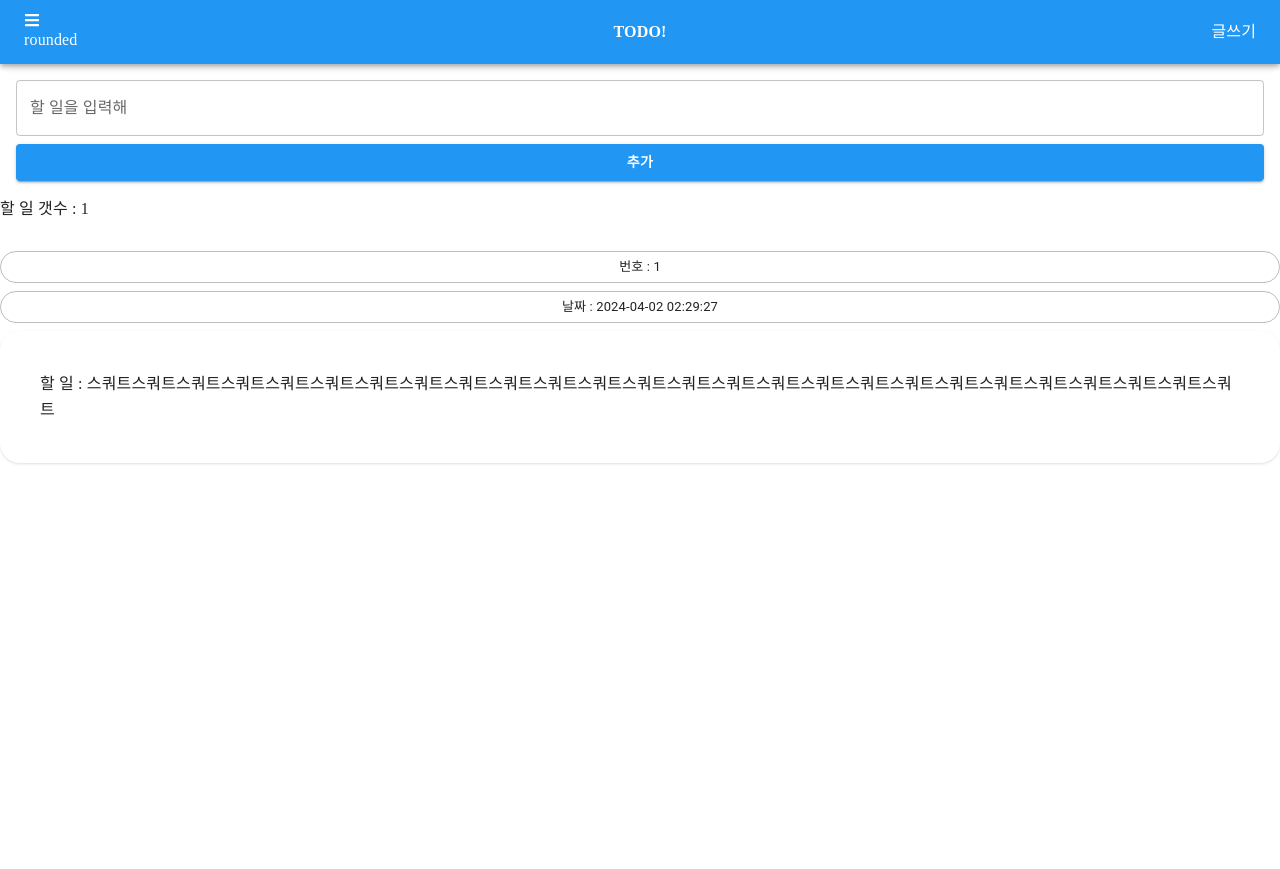
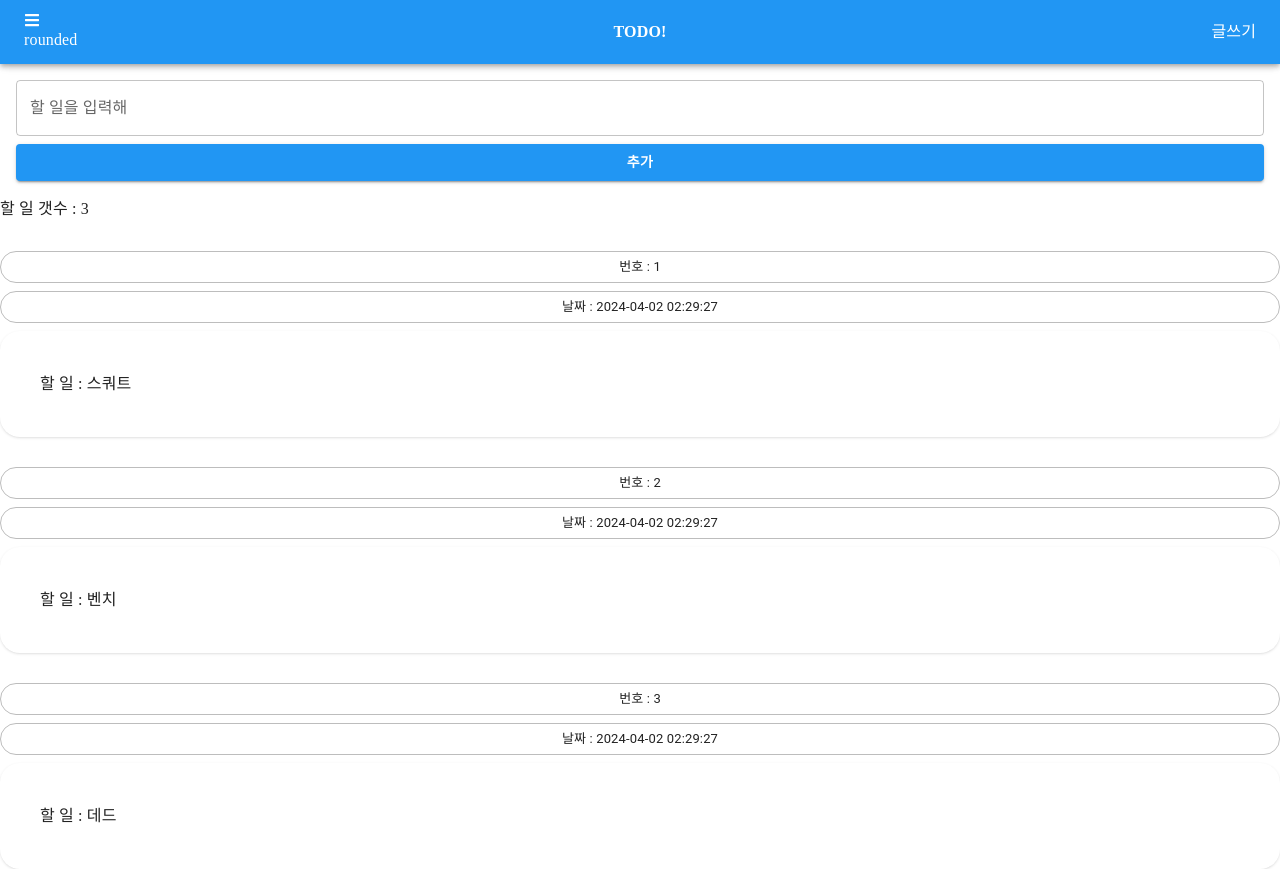
Before and after one commit to Gouiseong/todo_App_2024_05, a Next.js app: page / in a window 1280 px wide. Before the commit the page ends 800 px from the top, so only its background shows below. Built offline with nearby package versions, Linux system fonts and the light colour scheme; a web font is replaced by a local one.

Commit message:
테스트데이터 3개 생성, next Config 변경

```diff
--- a/next.config.mjs
+++ b/next.config.mjs
@@ -1,4 +1,4 @@
 /** @type {import('next').NextConfig} */
-const nextConfig = {};
+const nextConfig = { reactStrictMode: false, swcMinify: true };
 
 export default nextConfig;
--- a/src/app/page.js
+++ b/src/app/page.js
@@ -157,11 +157,9 @@
   const todosState = useTodoStatus(); // 리액트 커스텀 훅
 
   React.useEffect(() => {
-    todosState.addTodo(
-      '스쿼트스쿼트스쿼트스쿼트스쿼트스쿼트스쿼트스쿼트스쿼트스쿼트스쿼트스쿼트스쿼트스쿼트스쿼트스쿼트스쿼트스쿼트스쿼트스쿼트스쿼트스쿼트스쿼트스쿼트스쿼트스쿼트',
-    );
-    // todosState.addTodo('벤치');
-    // todosState.addTodo('데드');
+    todosState.addTodo('스쿼트');
+    todosState.addTodo('벤치');
+    todosState.addTodo('데드');
   }, []);
 
   const onSubmit = (e) => {
```
